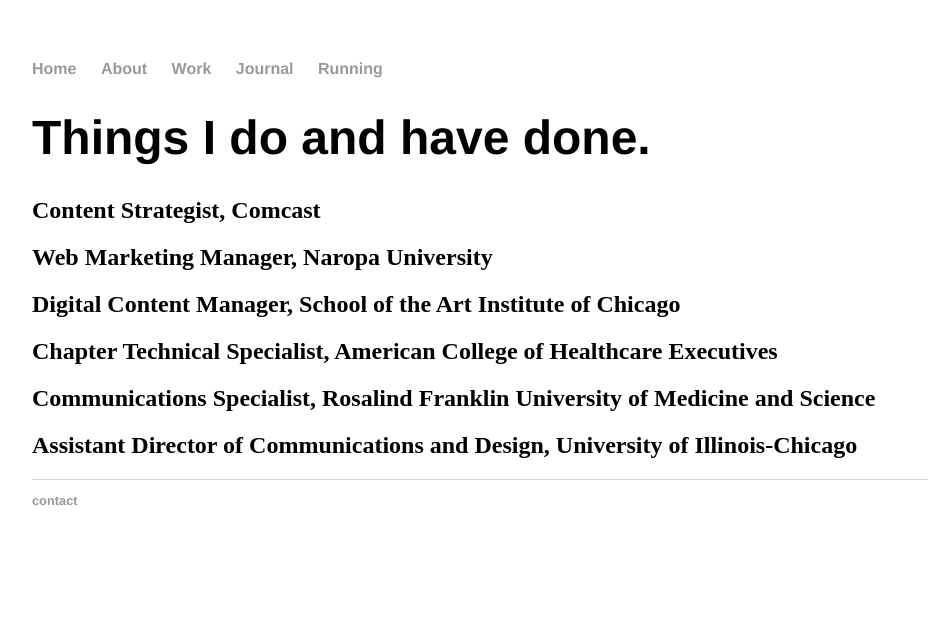
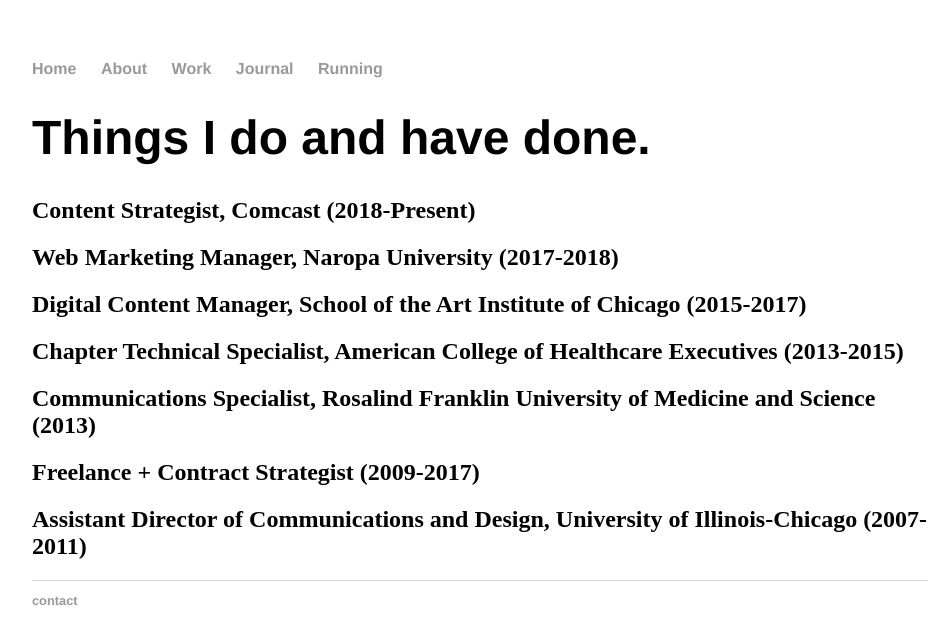
Before and after one commit to zoeakind/zoeakind.github.io, a Jekyll site: the page built from work/index.html, in a window 1280 px wide. Shown: the top 644 px of the page, without its empty margins (160-1110 px from the left). Built offline with Jekyll 4.4.1, drawn with Linux system fonts in a browser that asks for light colours.

Commit message:
Update index.html

```diff
--- a/work/index.html
+++ b/work/index.html
@@ -6,10 +6,12 @@
 <div class="blurb">
 	<h1>Things I do and have done.</h1>
 
-	<h2>Content Strategist, Comcast</h2>
-	<h2>Web Marketing Manager, Naropa University</h2>
-	<h2>Digital Content Manager, School of the Art Institute of Chicago</h2>
-	<h2>Chapter Technical Specialist, American College of Healthcare Executives</h2>
-	<h2>Communications Specialist, Rosalind Franklin University of Medicine and Science</h2>
-	<h2>Assistant Director of Communications and Design, University of Illinois-Chicago</h2>
+	<h2>Content Strategist, Comcast (2018-Present)</h2>
+	<h2>Web Marketing Manager, Naropa University (2017-2018)</h2>
+	<h2>Digital Content Manager, School of the Art Institute of Chicago (2015-2017)</h2>
+	<h2>Chapter Technical Specialist, American College of Healthcare Executives (2013-2015)</h2>
+	<h2>Communications Specialist, Rosalind Franklin University of Medicine and Science (2013)</h2>
+	<h2>Freelance + Contract Strategist (2009-2017)</h2>
+	<h2>Assistant Director of Communications and Design, University of Illinois-Chicago (2007-2011)</h2>
+
 </div><!-- /.blurb -->
```
